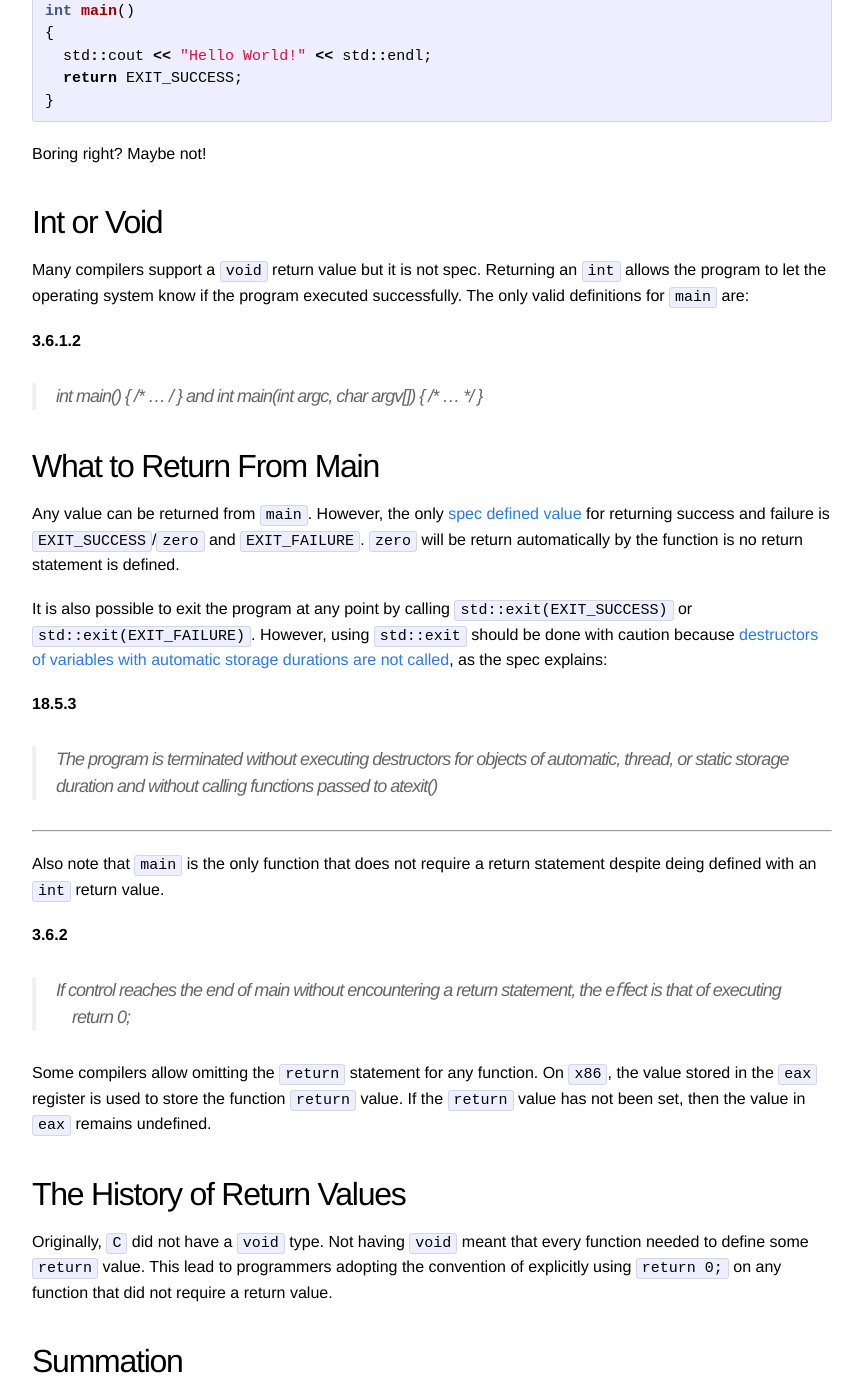
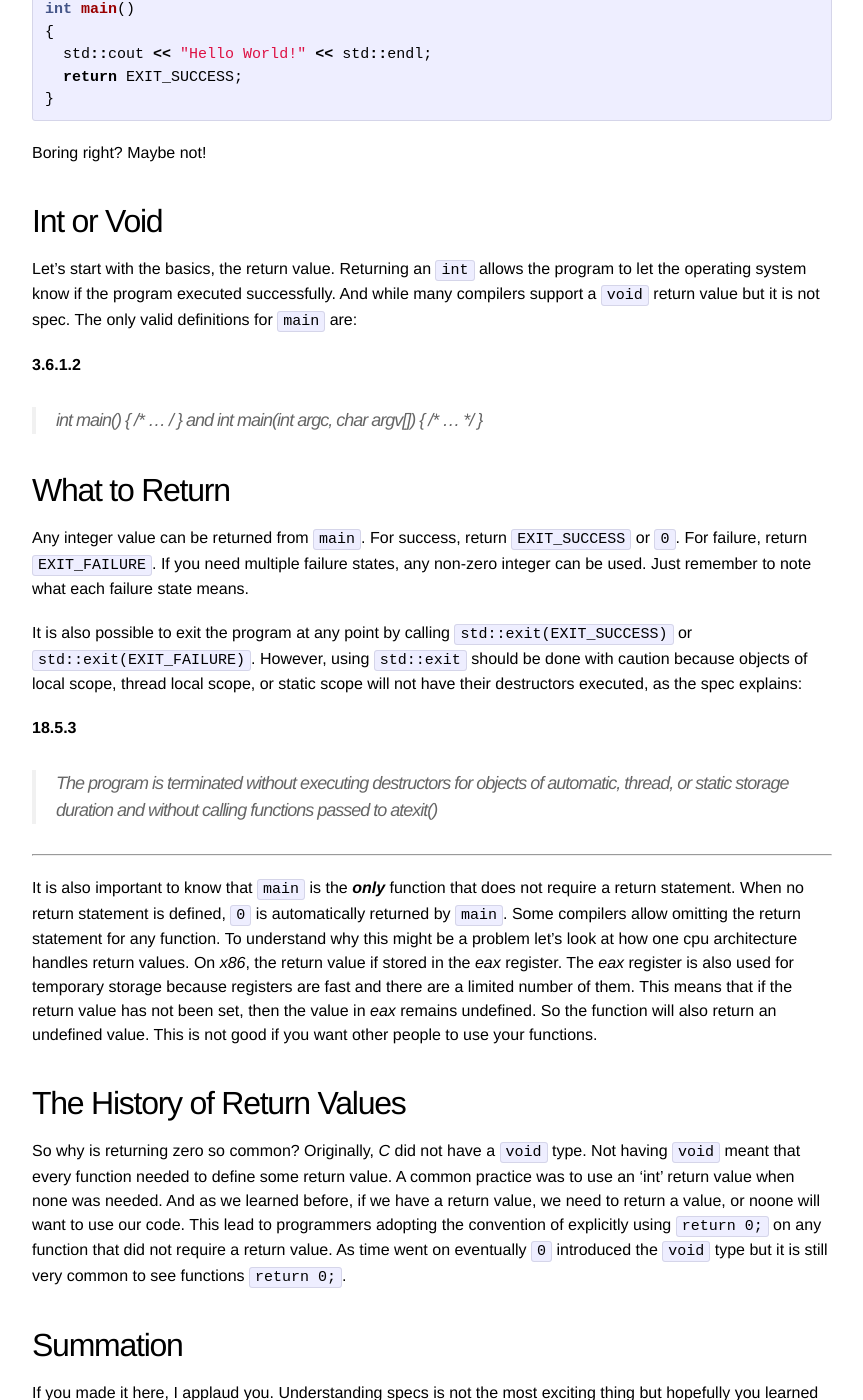
Before and after one commit to brianrackle/brianrackle.github.io, a Jekyll site: the page built from _posts/2014-07-13-hello-world.markdown, in a window 1280 px wide and 1400 px high, scrolled down 371 px. Shown: the whole window, without its empty margins (208-1071 px from the left). Built offline with Jekyll 4.4.1, drawn with Linux system fonts in a browser that asks for light colours; some of the changed text lies outside the part shown.

Commit message:
hello world fixing formatting.

```diff
--- a/_posts/2014-07-13-hello-world.markdown
+++ b/_posts/2014-07-13-hello-world.markdown
@@ -21,9 +21,9 @@ int main()
 
 Boring right? Maybe not!
 
-Int or Void
----
-Many compilers support a `void` return value but it is not spec. Returning an `int` allows the program to let the operating system know if the program executed successfully. The only valid definitions for `main` are:
+## Int or Void
+
+Let's start with the basics, the return value. Returning an `int` allows the program to let the operating system know if the program executed successfully. And while many compilers support a `void` return value but it is not spec.  The only valid definitions for `main` are:
 
 **3.6.1.2**
 
@@ -31,11 +31,11 @@ Many compilers support a `void` return value but it is not spec. Returning an `i
 > and
 > int main(int argc, char* argv[]) { /* ... */ }
 
-What to Return From Main
----
-Any value can be returned from `main`. However, the only <i class="icon-share"></i>[spec defined value][exit_status] for returning success and failure is `EXIT_SUCCESS`/`zero` and `EXIT_FAILURE`. `zero` will be return automatically by the function is no return statement is defined.
+## What to Return
 
-It is also possible to exit the program at any point by calling `std::exit(EXIT_SUCCESS)` or `std::exit(EXIT_FAILURE)`. However, using `std::exit` should be done with caution because <i class="icon-share"></i>[destructors of variables with automatic storage durations are not called][exit], as the spec explains:
+Any integer value can be returned from `main`. For success, return `EXIT_SUCCESS` or `0`. For failure, return `EXIT_FAILURE`. If you need multiple failure states, any non-zero integer can be used. Just remember to note what each failure state means.
+
+It is also possible to exit the program at any point by calling `std::exit(EXIT_SUCCESS)` or `std::exit(EXIT_FAILURE)`. However, using `std::exit` should be done with caution because objects of local scope, thread local scope, or static scope will not have their destructors executed, as the spec explains:
 
 **18.5.3**
 
@@ -43,25 +43,14 @@ It is also possible to exit the program at any point by calling `std::exit(EXIT_
 
 ___
 
-Also note that `main` is the only function that does not require a return statement despite deing defined with an `int` return value.
-
-**3.6.2**
-
-> If control reaches the end of main without encountering a return statement, the eﬀect is that of executing
-> &nbsp;&nbsp;&nbsp;&nbsp;return 0;
-
-Some compilers  allow omitting the `return` statement for any function. On `x86`, the value stored in the `eax` register is used to store the function `return` value. If the `return` value has not been set, then the value in `eax` remains undefined.
+It is also important to know that `main` is the __*only*__ function that does not require a return statement. When no return statement is defined, `0` is automatically returned by `main`. Some compilers  allow omitting the return statement for any function. To understand why this might be a problem let's look at how one cpu architecture handles return values. On *x86*, the return value if stored in the *eax* register. The *eax* register is also used for temporary storage because registers are fast and there are a limited number of them. This means that if the return value has not been set, then the value in *eax* remains undefined. So the function will also return an undefined value. This is not good if you want other people to use your functions.
 
 The History of Return Values
 ---
-Originally, `C` did not have a `void` type. Not having `void` meant that every function needed to define some `return` value. This lead to programmers adopting the convention of explicitly using `return 0;` on any function that did not require a return value.
+So why is returning zero so common? Originally, *C* did not have a `void` type. Not having `void` meant that every function needed to define some return value. A common practice was to use an 'int' return value when none was needed. And as we learned before, if we have a return value, we need to return a value, or noone will want to use our code. This lead to programmers adopting the convention of explicitly using `return 0;` on any function that did not require a return value. As time went on eventually `0` introduced the `void` type but it is still very common to see functions `return 0;`.
 
 Summation
 ---
 If you made it here, I applaud you. Understanding specs is not the most exciting thing but hopefully you learned something and can use the information to become a better programmer.
 
 See you next time!
-
-
-[exit_status]: http://en.cppreference.com/w/cpp/utility/program/EXIT_status
-[exit]: http://en.cppreference.com/w/cpp/utility/program/exit
```
Also changed, not shown: other parts of _posts/2014-07-13-hello-world.markdown (+1 -1 lines).
